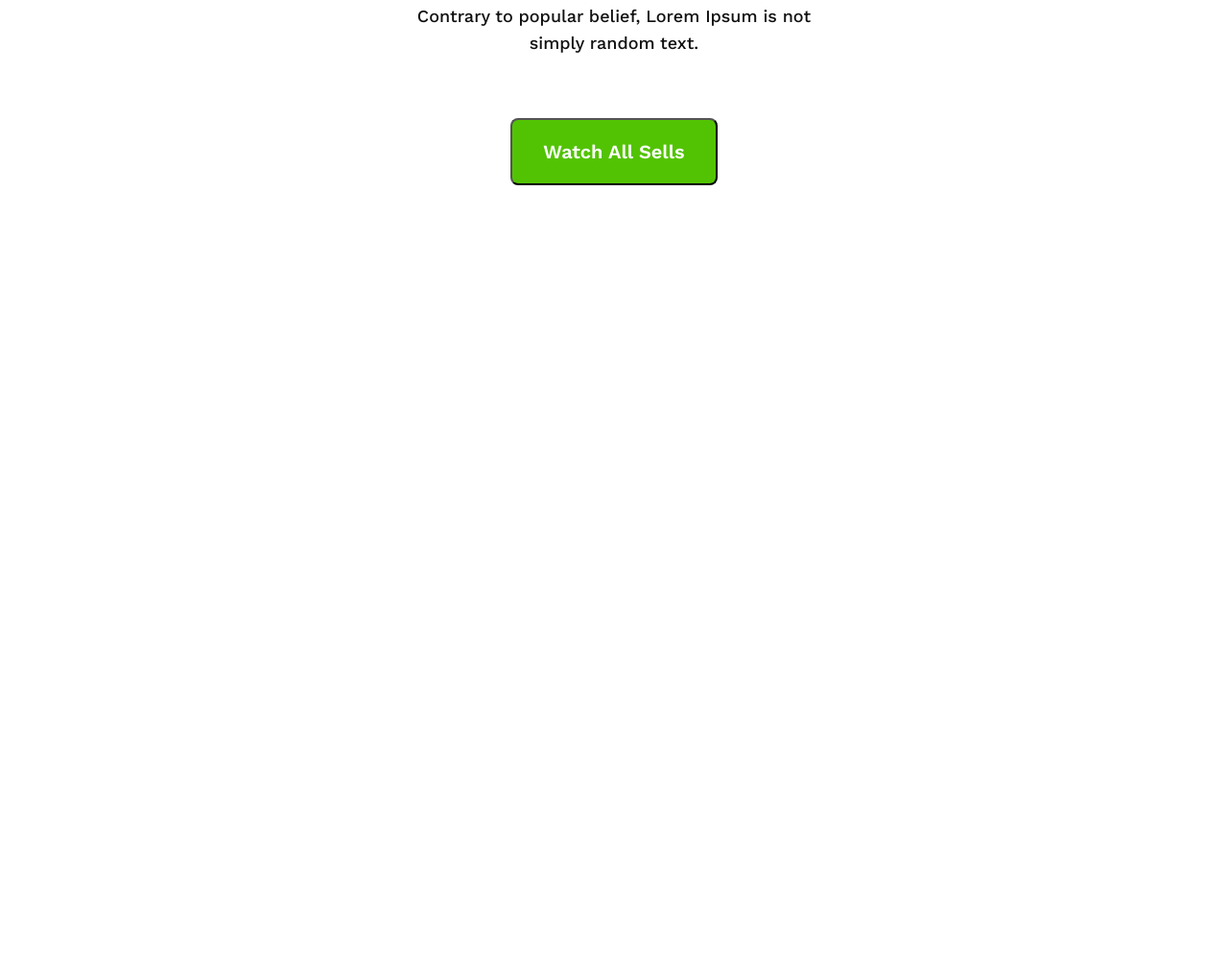
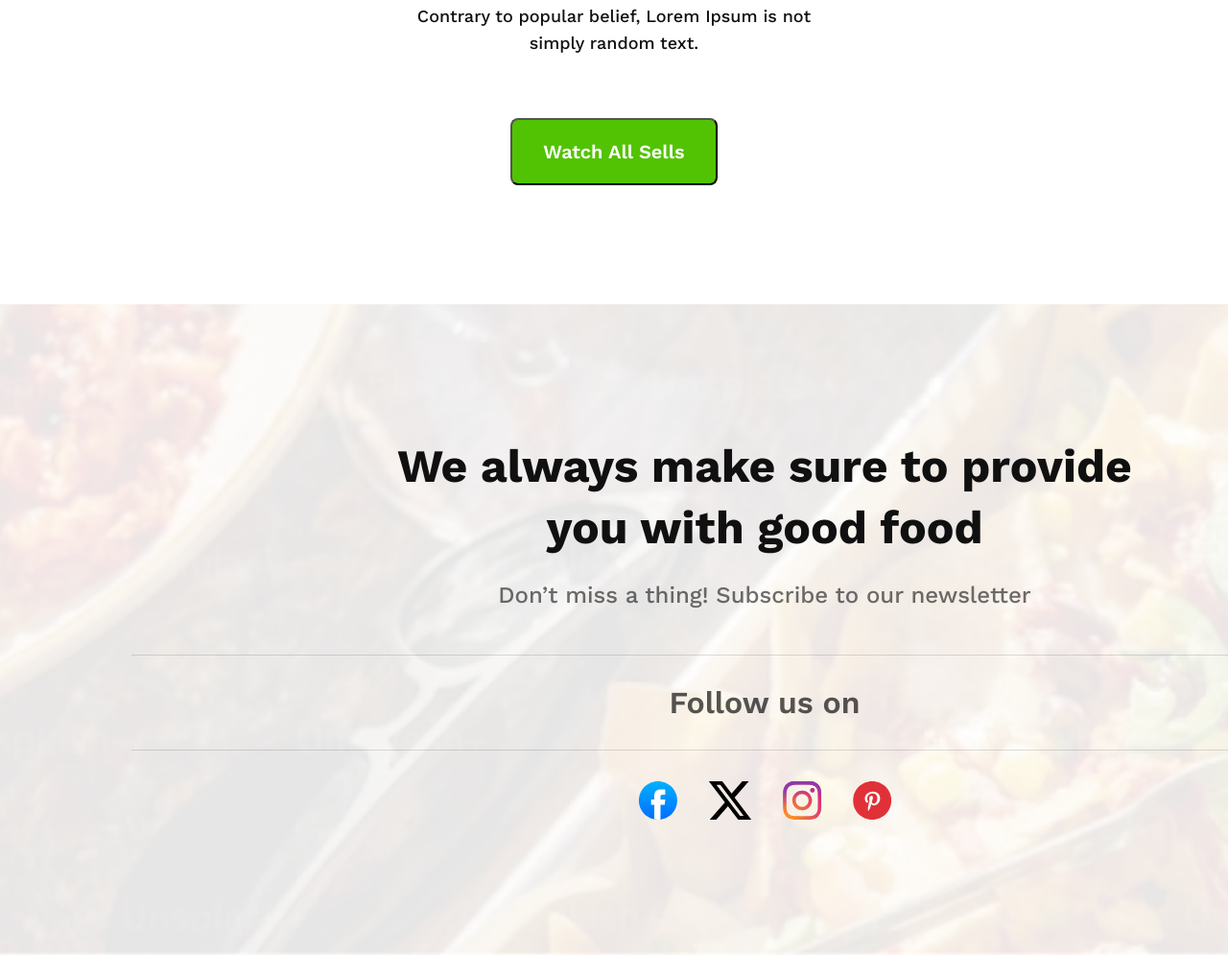
Before and after one commit to dev-tanvirtonmoy/Goog-Food-Restaurant, a plain HTML site: page index.html in a window 1280 px wide. Shown: the part 3100-4095 px from the top of the page at 96% size. Before the commit the page ends 3417 px from the top, so only its background shows below. Drawn offline with nearby package versions, Linux system fonts and the light colour scheme.

Commit message:
Footer section added to the website

```diff
--- a/index.html
+++ b/index.html
@@ -124,6 +124,32 @@
        </section>
     </main>
 
-    <footer></footer>
+    <footer>
+      <div class="footer-con">
+        <h2>We always make sure to provide you with good food</h2>
+      <p>Don’t miss a thing! Subscribe to our newsletter</p>
+      <div class="social-tag">
+        <p>Follow us on</p>
+      </div>
+      <ul class="social-links">
+        <li>
+          <a href="#"><img src="./assets/social/Group 1.svg" alt="" /></a>
+        </li>
+        <li>
+          <a href="#"><img src="./assets/social/x-2 1.svg" alt="" /></a>
+        </li>
+        <li>
+          <a href="#"
+            ><img src="./assets/social/instagram-2016-5 1.svg" alt=""
+          /></a>
+        </li>
+        <li>
+          <a href="#"
+            ><img src="./assets/social/pinterest-3 1.svg" alt=""
+          /></a>
+        </li>
+      </ul>
+      </div>
+    </footer>
   </body>
 </html>
--- a/styles/style.css
+++ b/styles/style.css
@@ -209,3 +209,50 @@
   margin-top: 64px;
   cursor: pointer;
 }
+
+/* Footer part  */
+footer {
+  background: url(../assets/footer.png);
+  background-repeat: no-repeat;
+  background-size: cover;
+  background-position: center;
+  text-align: center;
+  padding: 137px;
+}
+footer .footer-con{
+  width: 1320px;
+  margin: 0 auto;
+}
+footer h2 {
+  width: 805px;
+  color: #101010;
+  font-size: 48px;
+  font-weight: 700;
+  line-height: 64px;
+  margin: 0 auto 24px;
+}
+footer .footer-con > p {
+  color: #101010;
+  font-size: 24px;
+  font-weight: 500;
+  opacity: 0.6;
+  margin-bottom: 48px;
+}
+footer .social-tag {
+  padding: 30px 0;
+  border-top: 1px solid rgba(16, 16, 16, 0.2);
+  border-bottom: 1px solid rgba(16, 16, 16, 0.2);
+  color: #101010;
+  font-size: 32px;
+  font-weight: 600;
+  opacity: 0.7;
+}
+footer .social-links {
+  display: flex;
+  justify-content: center;
+  gap: 32px;
+  margin: 0 auto;
+  list-style: none;
+  text-decoration: none;
+  margin-top: 32px;
+}
```
Also changed, not shown: assets/footer.png (added).
